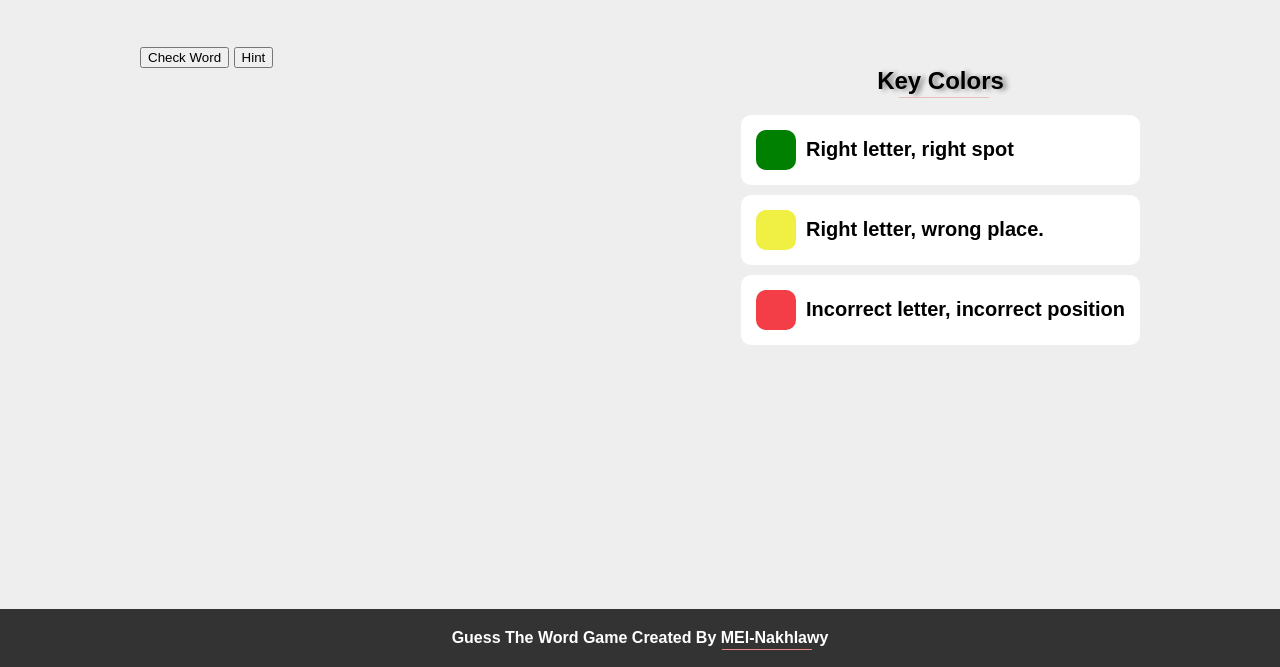
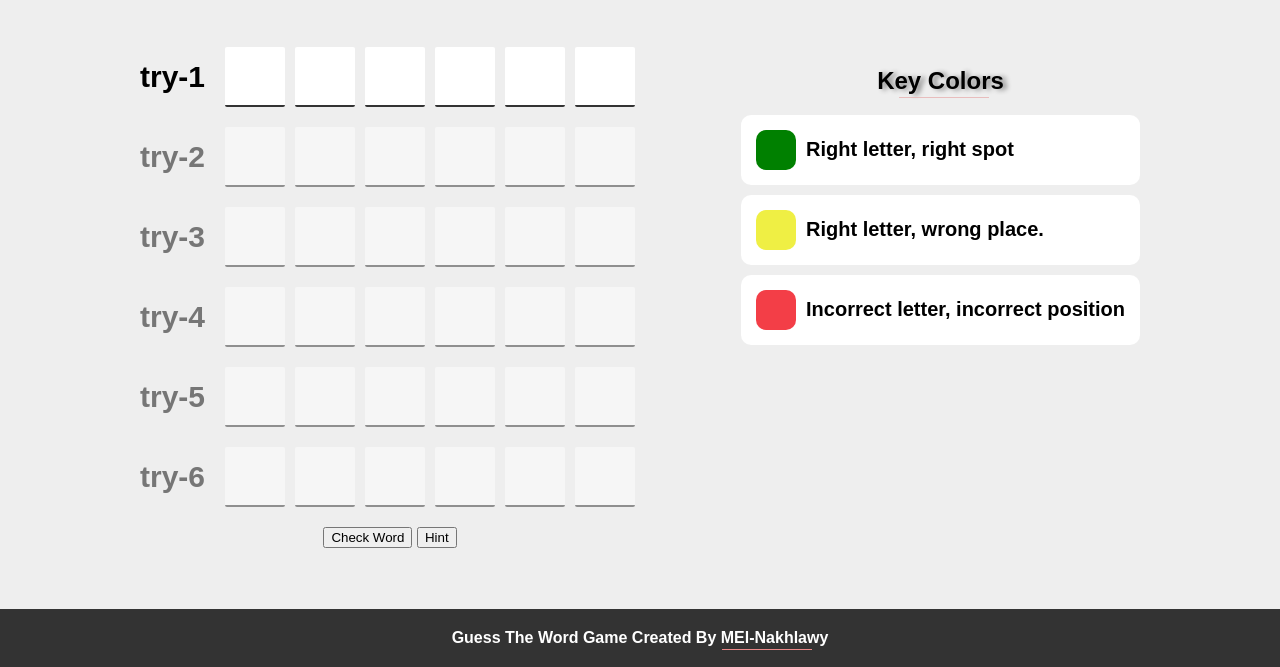
Before and after one commit to nkhlawy6/Guess-The-Word-Game, a plain HTML site: page index.html in a window 1280 px wide. Shown: the part 133-800 px from the top of the page. Drawn offline with Linux system fonts and the light colour scheme.

Commit message:
generate inputs function done

```diff
--- a/assets/css/style.css
+++ b/assets/css/style.css
@@ -40,9 +40,55 @@
 }
 
 .guess-game .game-area {
-  text-align: center;
 }
 
+.guess-game .game-area .inputs > div {
+  margin-bottom: 20px;
+  display: flex;
+  justify-content: center;
+  align-items: center;
+}
+.guess-game .game-area .inputs > div span {
+  font-size: 30px;
+  margin-right: 15px;
+  font-weight: bold;
+}
+.guess-game .game-area .inputs > div.disabled-inputs {
+  opacity: 0.5;
+  pointer-events: none;
+}
+
+.guess-game .game-area .inputs > div input {
+  margin: 0px 5px;
+  width: 60px;
+  height: 60px;
+  text-align: center;
+  font-size: 55px;
+  caret-color: var(--primary-color);
+  background-color: white;
+  border: none;
+  border-bottom: 2px#333 solid;
+  border-radius: 2px;
+}
+.guess-game .game-area .inputs > div input:focus {
+  outline: none;
+}
+
+.guess-game .game-area .inputs > div input.yes-in-place {
+  background-color: green;
+  border: green;
+  color: white;
+}
+.guess-game .game-area .inputs > div input.not-in-place {
+  background-color: rgba(235, 235, 17, 0.784);
+  border: rgba(235, 235, 17, 0.784);
+  color: white;
+}
+.guess-game .game-area .inputs > div input.wrong {
+  background-color: rgba(240, 9, 21, 0.784);
+  border: rgba(240, 9, 21, 0.784);
+  color: white;
+}
 .guess-game .key-colors h2 {
   text-shadow: 4px 1px 5px gray;
   position: relative;
--- a/index.html
+++ b/index.html
@@ -26,7 +26,7 @@
     </header>
     <div class="guess-game">
       <div class="game-area">
-        <div class="inputs"></div>
+        <div class="inputs" id="inputs"></div>
         <div class="control">
           <button class="check">Check Word</button>
           <button class="hint"><span></span>Hint</button>
--- a/main.js
+++ b/main.js
@@ -1,4 +1,32 @@
-let gameName='Guess The Word';
-document.title=gameName;
-document.getElementById('gameTitle').innerHTML=gameName;
-document.querySelector('.footer').innerHTML=`${gameName} Game Created By MEl-Nakhlawy`
+let gameName = "Guess The Word";
+document.title = gameName;
+document.getElementById("gameTitle").innerHTML = gameName;
+document.querySelector(
+  ".footer"
+).innerHTML = `${gameName} Game Created By MEl-Nakhlawy`;
+let numberOfTries = 6;
+let numberOfLetters = 6;
+let currentTry = 1;
+
+function generateInput() {
+  const inputsContainer = document.getElementById("inputs");
+  for (let i = 1; i <= numberOfTries; i++) {
+    const tryDiv = document.createElement("div");
+    tryDiv.classList.add(`try-${i}`);
+    tryDiv.innerHTML = `<span>try-${i}</span>`;
+    if (i !== 1) tryDiv.classList.add("disabled-inputs");
+    for (let j = 1; j <= numberOfLetters; j++) {
+      let input = document.createElement("input");
+      input.type = "text";
+      input.id = `guess-${i}-letter-${j}`;
+      input.setAttribute("maxlength", "1");
+      tryDiv.appendChild(input);
+    }
+    inputsContainer.appendChild(tryDiv);
+  }
+  inputsContainer.children[0].children[1].focus();
+}
+
+window.onload = function () {
+  generateInput();
+};
```
